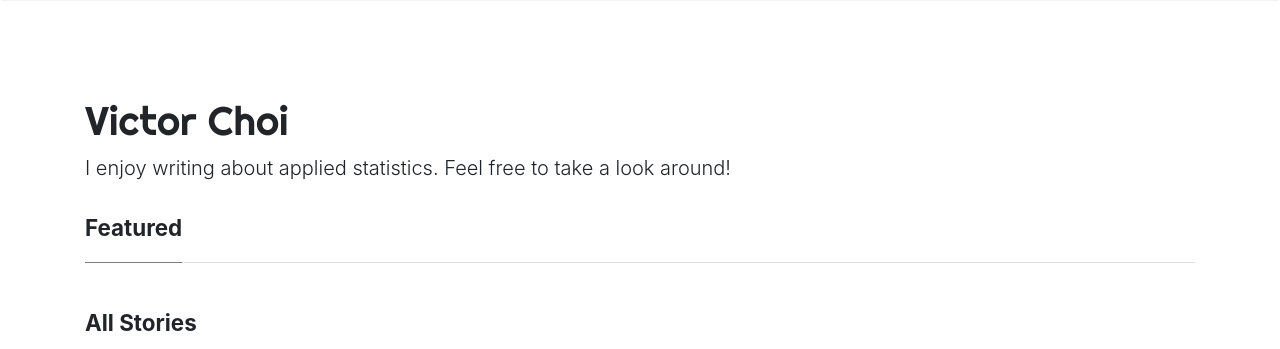
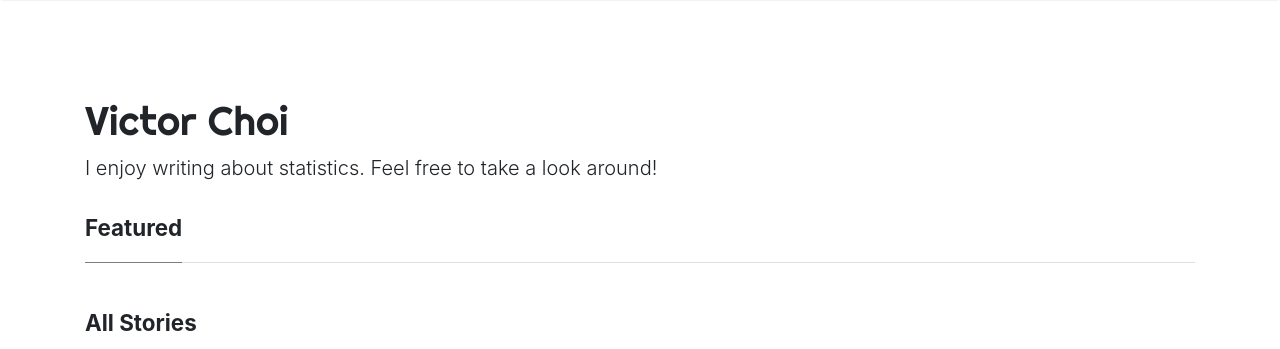
Before and after one commit to vdchoi/vdchoi.github.io, a Jekyll site: the page built from index.html, in a window 1280 px wide and 1022 px high. Shown: the top 349 px of the window. Built offline with Jekyll 4.4.1, drawn with Linux system fonts in a browser that asks for light colours; nearby versions of some CDN libraries; the list of posts is cut into pages by our own code.

Commit message:
Update Title page

```diff
--- a/_config.yml
+++ b/_config.yml
@@ -1,7 +1,7 @@
 # Site
 name: "Victor Choi"
 title: "Welcome to my Personal Website"
-description: "I enjoy writing about applied statistics. Feel free to take a look around!"
+description: "I enjoy writing about statistics. Feel free to take a look around!"
 logo: 'assets/images/logo.png'
 favicon: 'assets/images/logo.png'
 baseurl: ''
```
